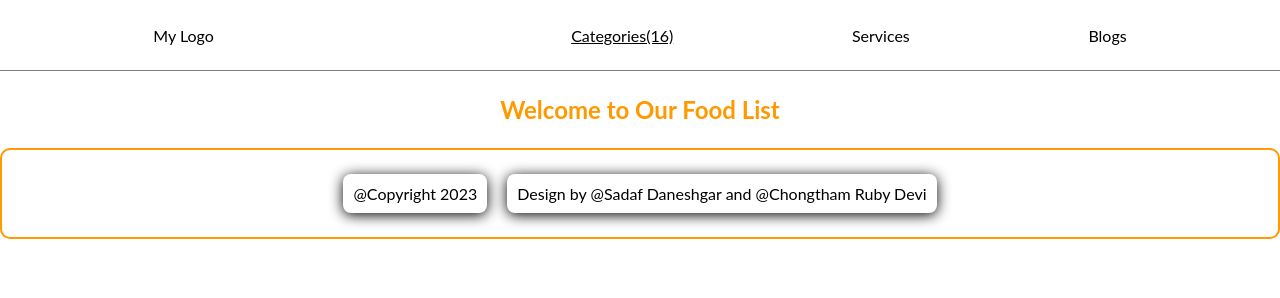
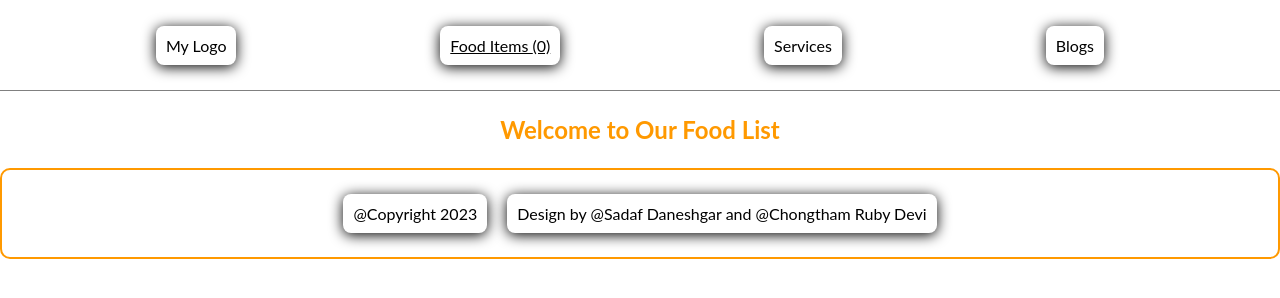
Before and after one commit to rubydevi/meal-capstone, a website built with webpack: page src/index.html in a window 1280 px wide. Built offline with nearby package versions, Linux system fonts and the light colour scheme; no server answers.

Commit message:
Refactor Food Item list to make it dynamic

```diff
--- a/src/index.html
+++ b/src/index.html
@@ -11,13 +11,17 @@
 </head>
 
 <body>
-  <header>
+  <header class="header">
     <nav>
       <ul>
-        <li><a href="#">My Logo</li>
-        <li><a href="#" id="category">Categories(16)</a></li>
-        <li><a href="#">Services</a></li>
-        <li><a href="#">Blogs</a></li>
+        <li class="bio-part"><a href="#">My Logo</a></li>
+        <li class="bio-part">
+          <a href="#" id="category">
+            Food Items <span id="items-counter">(0)</span>
+          </a>
+        </li>
+        <li class="bio-part"><a href="#">Services</a></li>
+        <li class="bio-part"><a href="#">Blogs</a></li>
       </ul>
     </nav>
   </header>
```
